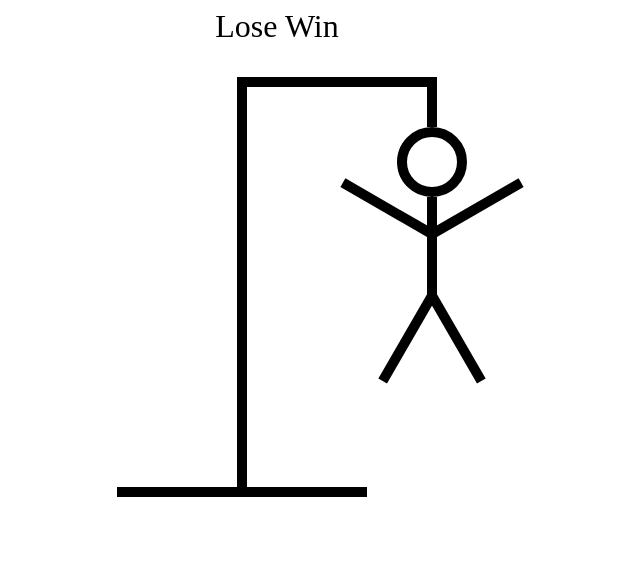
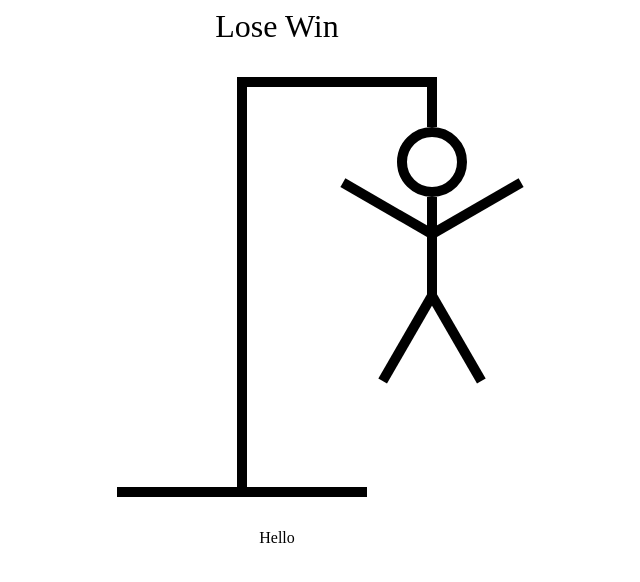
Before and after one commit to victormusembi11/hangman, a React (Vite) app: page / in a window 1280 px wide. Shown: the top 582 px of the page, without its empty margins (363-1003 px from the left). Built offline with nearby package versions, Linux system fonts and the light colour scheme.

Commit message:
initialised hangman word component

```diff
--- a/src/App.tsx
+++ b/src/App.tsx
@@ -1,4 +1,5 @@
 import { HangmanDrawing } from "./components/HangmanDrawing";
+import { HangmanWord } from "./components/HangmanWord";
 
 function App() {
   return (
@@ -21,6 +22,7 @@ function App() {
         Lose Win
       </div>
       <HangmanDrawing />
+      <HangmanWord />
     </div>
   );
 }
--- /dev/null
+++ b/src/components/HangmanWord.tsx
@@ -0,0 +1,3 @@
+export function HangmanWord() {
+  return <div>Hello</div>;
+}
```
